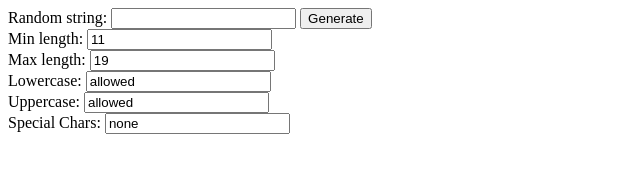
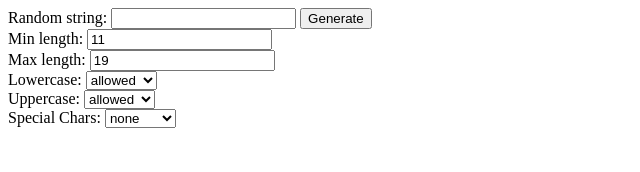
Before and after one commit to vincentgbs/random-string, a plain HTML site: page index.html in a window 1280 px wide. Shown: the whole page, without its empty margins (0-640 px from the left). Drawn offline with Linux system fonts and the light colour scheme.

Commit message:
Changed style for some parameters

```diff
--- a/index.html
+++ b/index.html
@@ -9,13 +9,25 @@
     <input type="text" id="maxLength" value="19"/>
     <br/>
 <label>Lowercase:</label>
-    <input type="text" id="lower" value="allowed"/>
+    <select id="lower">
+        <option value="0">none</option>
+        <option value="1" selected=true>allowed</option>
+        <option value="2">required</option>
+    </select>
     <br/>
 <label>Uppercase:</label>
-    <input type="text" id="upper" value="allowed"/>
+    <select id="upper">
+        <option value="0">none</option>
+        <option value="1" selected=true>allowed</option>
+        <option value="2">required</option>
+    </select>
     <br/>
 <label>Special Chars:</label>
-    <input type="text" id="special" value="none"/>
+    <select id="specialc">
+        <option value="0" selected=true>none</option>
+        <option value="1">allowed</option>
+        <option value="2">required</option>
+    </select>
     <br/>
 
 <script src="js/generate.js"></script>
```
